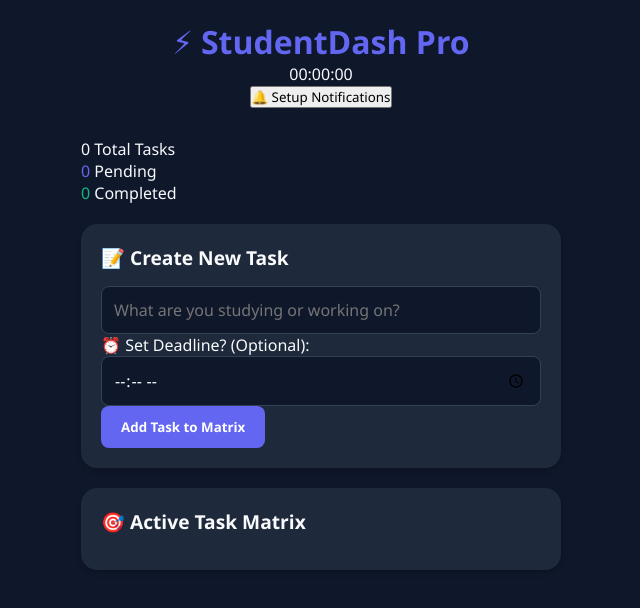
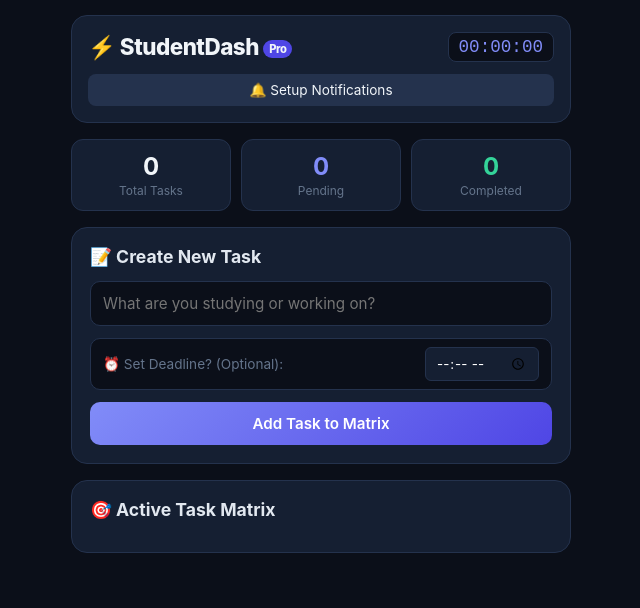
Before and after one commit to Asmit-Singh-01/student-time-management, a plain HTML site: page index.html in a window 1280 px wide. Shown: the whole page, without its empty margins (319-959 px from the left). Drawn offline with Linux system fonts and the light colour scheme.

Commit message:
Refactor CSS variables and styles for UI improvements

```diff
--- a/style.css
+++ b/style.css
@@ -1,171 +1,262 @@
 :root {
-    --bg-color: #0f172a;
-    --card-bg: #1e293b;
-    --accent-color: #6366f1;
-    --text-color: #f8fafc;
-    --text-muted: #94a3b8;
-    --danger-color: #ef4444;
-    --success-color: #10b981;
+    --bg-color: #0b0f19;
+    --card-bg: #151f32;
+    --border-color: #24324d;
+    --accent-color: #818cf8;
+    --accent-hover: #4f46e5;
+    --text-color: #f1f5f9;
+    --text-muted: #64748b;
+    --danger-color: #f87171;
+    --success-color: #34d399;
 }
 
 * {
     margin: 0;
     padding: 0;
     box-sizing: border-box;
-    font-family: 'Segoe UI', Tahoma, Geneva, Verdana, sans-serif;
+    font-family: -apple-system, BlinkMacSystemFont, 'Segoe UI', Roboto, sans-serif;
 }
 
 body {
     background-color: var(--bg-color);
     color: var(--text-color);
-    padding: 20px;
+    padding: 15px;
     display: flex;
     justify-content: center;
+    min-height: 100vh;
 }
 
 .app-container {
     width: 100%;
-    max-width: 480px;
+    max-width: 500px;
     display: flex;
     flex-direction: column;
-    gap: 20px;
+    gap: 16px;
 }
 
-header {
-    text-align: center;
-    margin-bottom: 10px;
+/* Dashboard Header */
+.dash-header {
+    background: var(--card-bg);
+    padding: 16px;
+    border-radius: 16px;
+    border: 1px solid var(--border-color);
+    display: flex;
+    flex-direction: column;
+    gap: 12px;
 }
 
-header h1 {
-    font-size: 2rem;
-    color: var(--accent-color);
-}
-
-header p {
-    color: var(--text-muted);
-    font-size: 0.9rem;
-}
-
-.card {
-    background: var(--card-bg);
-    padding: 20px;
-    border-radius: 16px;
-    box-shadow: 0 4px 6px -1px rgba(0, 0, 0, 0.1), 0 2px 4px -1px rgba(0, 0, 0, 0.06);
-}
-
-h2 {
-    font-size: 1.2rem;
-    margin-bottom: 15px;
-    display: flex;
-    align-items: center;
-    gap: 8px;
-}
-
-/* Inputs & Buttons */
-input[type="text"], input[type="time"] {
-    width: 100%;
-    padding: 12px;
-    background: #0f172a;
-    border: 1px solid #334155;
-    border-radius: 8px;
-    color: white;
-    font-size: 1rem;
-    outline: none;
-}
-
-input:focus {
-    border-color: var(--accent-color);
-}
-
-.btn-primary {
-    background: var(--accent-color);
-    color: white;
-    border: none;
-    padding: 12px 20px;
-    border-radius: 8px;
-    font-weight: bold;
-    cursor: pointer;
-    transition: background 0.2s;
-}
-
-.btn-secondary {
-    background: #334155;
-    color: white;
-    border: none;
-    padding: 10px;
-    border-radius: 8px;
-    cursor: pointer;
-    font-size: 0.9rem;
-}
-
-/* Alarm Specifics */
-.alarm-inputs {
-    display: flex;
-    flex-direction: column;
-    gap: 10px;
-}
-
-.active-alarms {
-    margin-top: 15px;
-    display: flex;
-    flex-direction: column;
-    gap: 8px;
-}
-
-.alarm-item {
-    background: #334155;
-    padding: 10px 15px;
-    border-radius: 8px;
+.header-main {
     display: flex;
     justify-content: space-between;
     align-items: center;
 }
 
-/* Todo Specifics */
-.todo-input-group {
-    display: flex;
+.dash-header h1 {
+    font-size: 1.4rem;
+    font-weight: 800;
+    letter-spacing: -0.5px;
+}
+
+.badge-pro {
+    font-size: 0.7rem;
+    background: var(--accent-hover);
+    padding: 2px 6px;
+    border-radius: 12px;
+    vertical-align: middle;
+}
+
+.live-clock {
+    font-size: 1.1rem;
+    font-family: monospace;
+    background: #0b0f19;
+    padding: 4px 10px;
+    border-radius: 8px;
+    border: 1px solid var(--border-color);
+    color: var(--accent-color);
+}
+
+.btn-noti {
+    background: #24324d;
+    color: var(--text-color);
+    border: none;
+    padding: 8px;
+    border-radius: 8px;
+    cursor: pointer;
+    font-size: 0.85rem;
+}
+
+/* Stats Layout */
+.stats-grid {
+    display: grid;
+    grid-template-columns: repeat(3, 1fr);
     gap: 10px;
 }
 
+.stat-card {
+    background: var(--card-bg);
+    border: 1px solid var(--border-color);
+    padding: 12px;
+    border-radius: 12px;
+    text-align: center;
+    display: flex;
+    flex-direction: column;
+}
+
+.stat-num {
+    font-size: 1.5rem;
+    font-weight: 700;
+}
+
+.stat-label {
+    font-size: 0.75rem;
+    color: var(--text-muted);
+    margin-top: 2px;
+}
+
+/* Unified Cards */
+.card {
+    background: var(--card-bg);
+    border: 1px solid var(--border-color);
+    padding: 18px;
+    border-radius: 16px;
+}
+
+h2 {
+    font-size: 1.1rem;
+    margin-bottom: 14px;
+    color: #e2e8f0;
+}
+
+.input-stack {
+    display: flex;
+    flex-direction: column;
+    gap: 12px;
+}
+
+input[type="text"] {
+    width: 100%;
+    padding: 12px;
+    background: #0b0f19;
+    border: 1px solid var(--border-color);
+    border-radius: 10px;
+    color: white;
+    font-size: 0.95rem;
+}
+
+.time-option-row {
+    display: flex;
+    align-items: center;
+    justify-content: space-between;
+    background: #0b0f19;
+    padding: 8px 12px;
+    border-radius: 10px;
+    border: 1px solid var(--border-color);
+}
+
+.time-option-row label {
+    font-size: 0.85rem;
+    color: var(--text-muted);
+}
+
+input[type="time"] {
+    background: var(--card-bg);
+    border: 1px solid var(--border-color);
+    color: white;
+    padding: 6px 10px;
+    border-radius: 6px;
+}
+
+.btn-primary {
+    background: linear-gradient(135deg, var(--accent-color), var(--accent-hover));
+    color: white;
+    border: none;
+    padding: 12px;
+    border-radius: 10px;
+    font-weight: 600;
+    font-size: 0.95rem;
+    cursor: pointer;
+}
+
+/* Advanced Task Item UI */
 .todo-list {
     list-style: none;
-    margin-top: 15px;
     display: flex;
     flex-direction: column;
     gap: 10px;
 }
 
 .todo-item {
-    background: #334155;
-    padding: 12px;
-    border-radius: 8px;
+    background: #0b0f19;
+    border: 1px solid var(--border-color);
+    padding: 12px 14px;
+    border-radius: 12px;
     display: flex;
-    justify-content: space-between;
     align-items: center;
-    animation: fadeIn 0.3s ease;
+    gap: 12px;
+    transition: all 0.2s ease;
 }
 
-.todo-item.completed span {
+.todo-item.completed {
+    border-color: #1c2b24;
+    opacity: 0.6;
+}
+
+.todo-item.completed .task-text {
     text-decoration: line-through;
     color: var(--text-muted);
 }
 
-.todo-text {
+.task-core {
     flex-grow: 1;
-    margin-left: 10px;
-    cursor: pointer;
+    display: flex;
+    flex-direction: column;
+    gap: 4px;
+}
+
+.task-text {
+    font-size: 0.95rem;
+    font-weight: 500;
+}
+
+/* Badges */
+.badge {
+    font-size: 0.75rem;
+    display: inline-block;
+    width: max-content;
+    padding: 2px 8px;
+    border-radius: 6px;
+    font-weight: 600;
+}
+
+.badge-none {
+    background: #1e293b;
+    color: #94a3b8;
+}
+
+.badge-time {
+    background: rgba(129, 140, 248, 0.15);
+    color: var(--accent-color);
+}
+
+.badge-alert {
+    background: rgba(248, 113, 113, 0.2);
+    color: var(--danger-color);
+    animation: pulse 1s infinite alternate;
 }
 
 .btn-delete {
     background: none;
     border: none;
-    color: var(--danger-color);
-    font-weight: bold;
+    color: var(--text-muted);
+    font-size: 1.1rem;
     cursor: pointer;
-    padding: 0 5px;
 }
 
-@keyframes fadeIn {
-    from { opacity: 0; transform: translateY(5px); }
-    to { opacity: 1; transform: translateY(0); }
-        }
+.btn-delete:hover {
+    color: var(--danger-color);
+}
+
+@keyframes pulse {
+    from { opacity: 0.6; }
+    to { opacity: 1; }
+}
```
